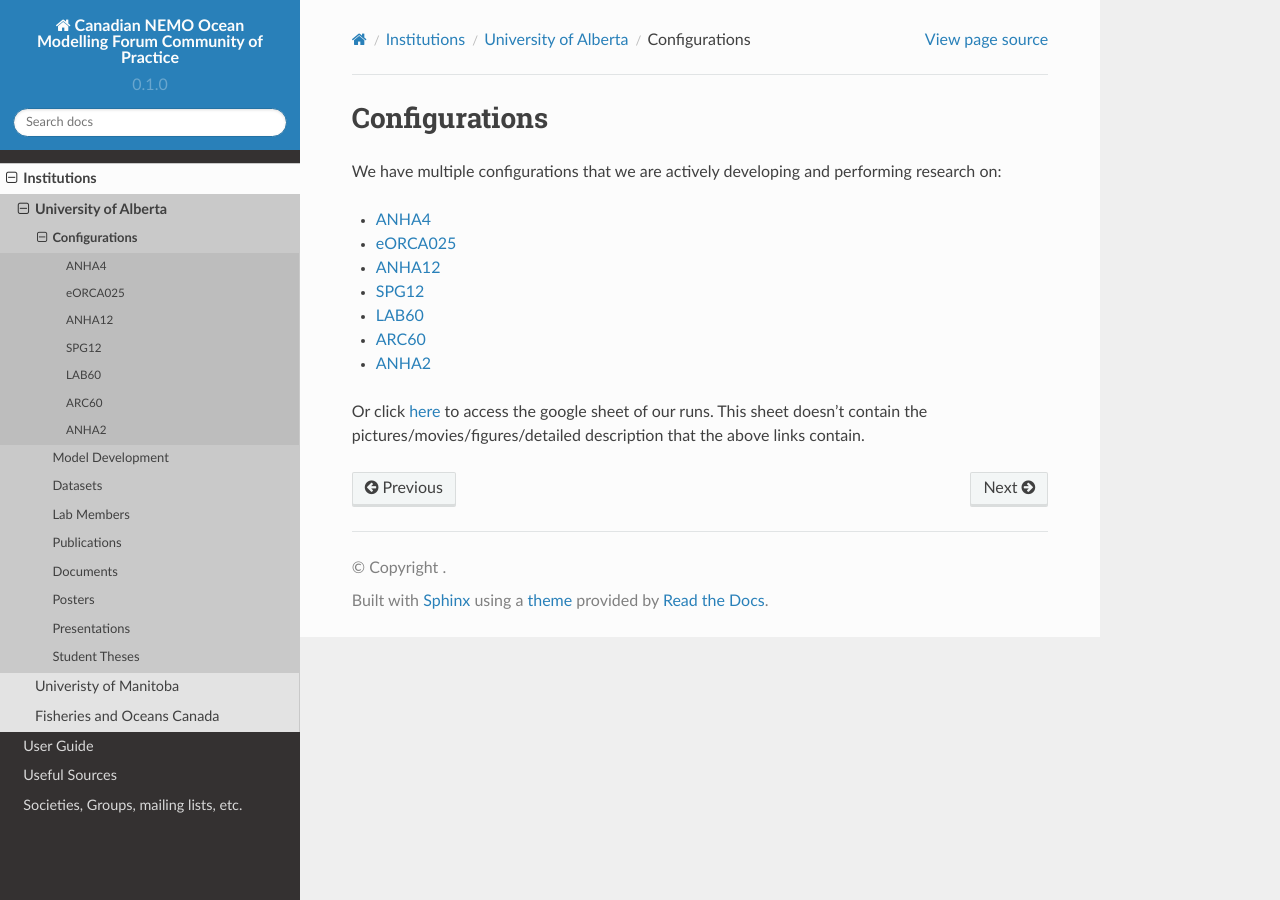
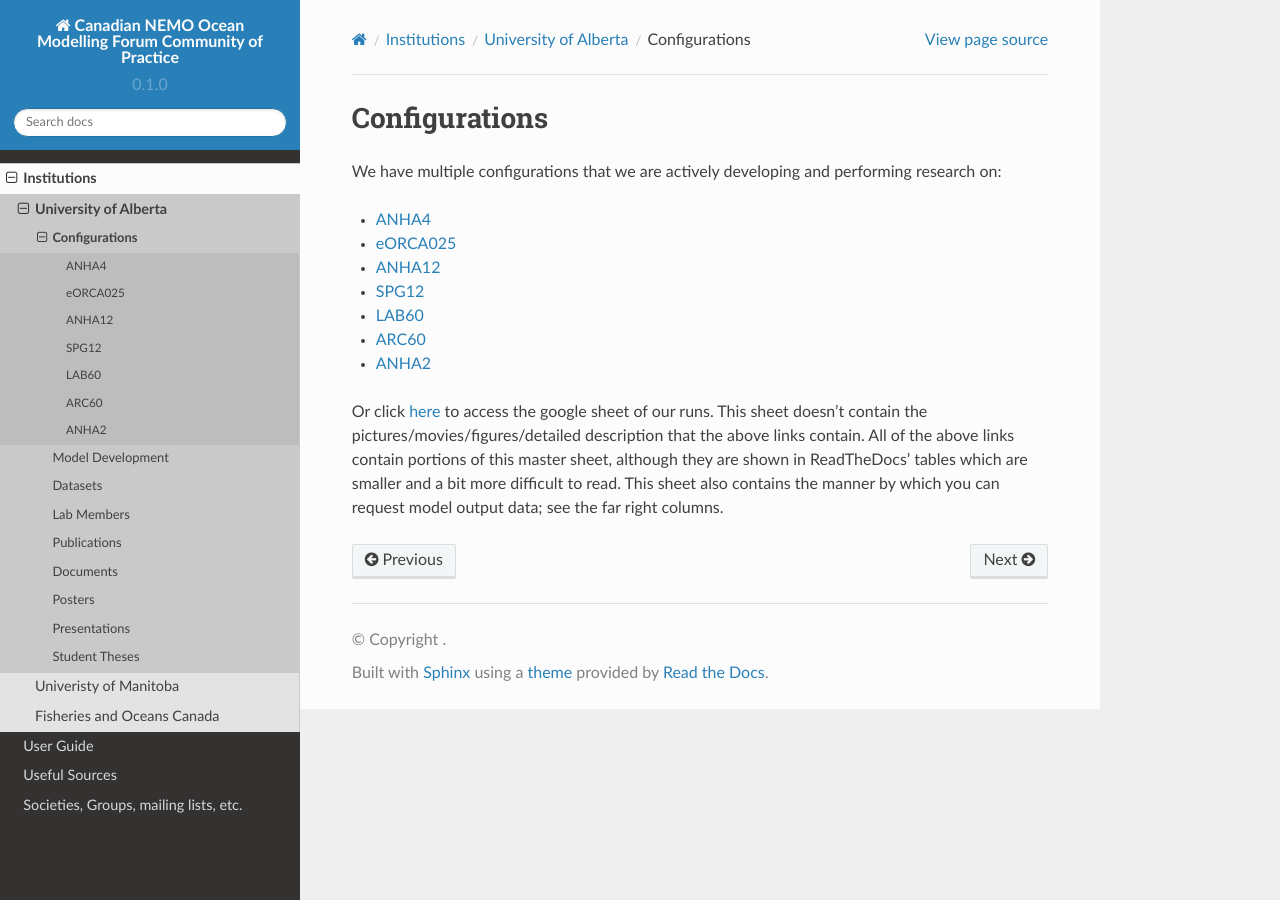
Before and after one commit to UofA-NEMO/Canadian-NEMO-Ocean-Modelling-Forum-Community-of-Practice, a Sphinx documentation site: the page built from docs/Institutions/UofA/Configurations/index.rst, in a window 1280 px wide. Built offline with Sphinx 7.4.7 and the Read the Docs theme 2.0.0, drawn with Linux system fonts in a browser that asks for light colours; pages that are not in the unit, such as notebooks, are missing from menus.

Commit message:
Update index.rst

```diff
--- a/docs/Institutions/UofA/Configurations/index.rst
+++ b/docs/Institutions/UofA/Configurations/index.rst
@@ -14,4 +14,4 @@
    ARC60/index
    ANHA2/index
 
-Or click `here <https://docs.google.com/spreadsheets/d/19qEFmjSxgwy_TDJE5fn-0hx-fpYK_gjRlGIeV5NsqfY/edit?usp=sharing>`_ to access the google sheet of our runs. This sheet doesn't contain the pictures/movies/figures/detailed description that the above links contain.
+Or click `here <https://docs.google.com/spreadsheets/d/19qEFmjSxgwy_TDJE5fn-0hx-fpYK_gjRlGIeV5NsqfY/edit?usp=sharing>`_ to access the google sheet of our runs. This sheet doesn't contain the pictures/movies/figures/detailed description that the above links contain. All of the above links contain portions of this master sheet, although they are shown in ReadTheDocs' tables which are smaller and a bit more difficult to read. This sheet also contains the manner by which you can request model output data; see the far right columns.
```
